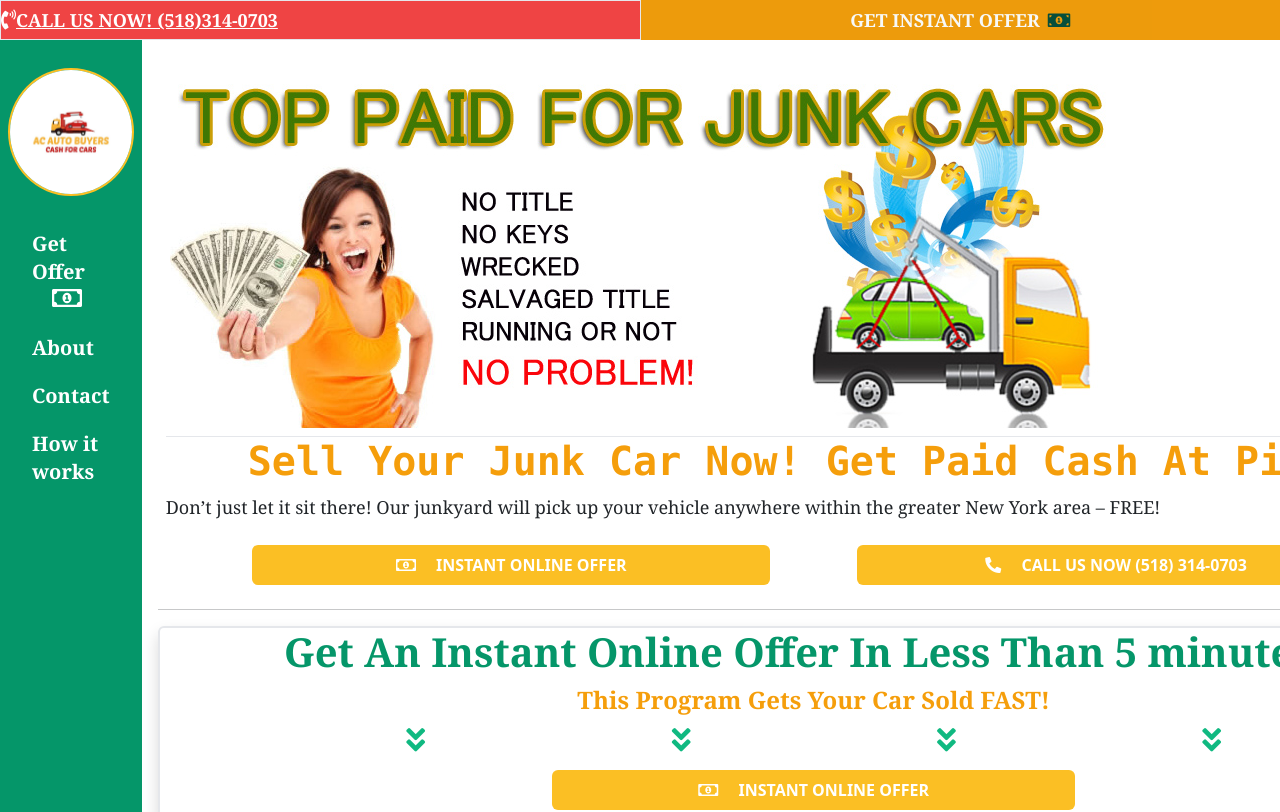
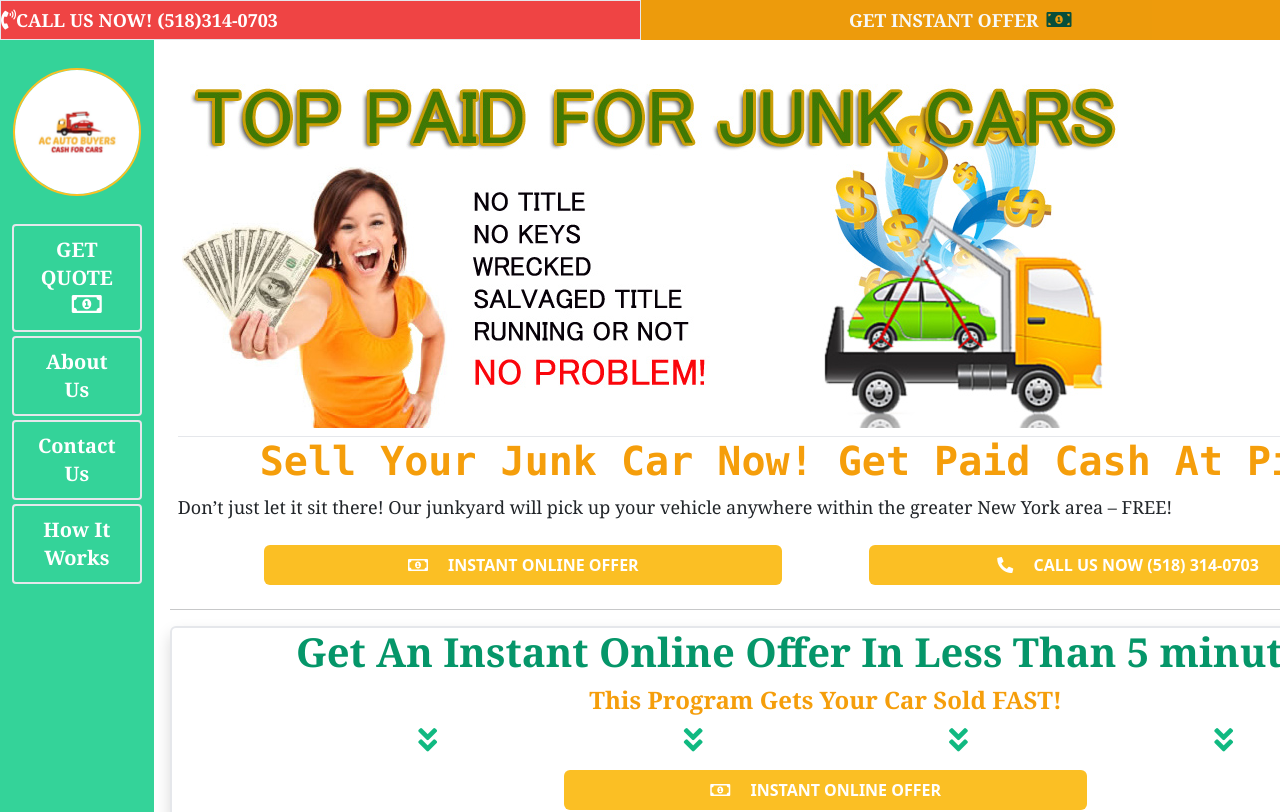
Before and after one commit to javantie/ac-auto-group, a React (Create React App) app: page / in a window 1280 px wide. Shown: the top 812 px of the page. Built offline with nearby package versions, Linux system fonts and the light colour scheme.

Commit message:
updated the banner and home page

```diff
--- a/src/App.js
+++ b/src/App.js
@@ -23,7 +23,7 @@ function App() {
           <Banner />
           <div className=" md:flex">
             {/* <!-- mobile menu bar --> */}
-            <div className="bg-green-700 text-gray-100 flex justify-between md:hidden">
+            <div className="bg-green-600 text-gray-100 flex justify-between md:hidden">
 
               {/* <!-- logo --> */}
               <Link
@@ -38,14 +38,14 @@ function App() {
               <button
                 id="mobile-menu"
                 onClick={handleClick}
-                className=" p-4 focus:outline-none focus:bg-green-800"
+                className=" p-4 focus:outline-none focus:bg-green-800 border-l-2"
               >
                 <i className="fas fa-bars text-3xl"></i>
               </button>
             </div>
 
             {/* <!-- sidebar --> */}
-            <aside className="sidebar min-h-screen sm:rounded-none rounded-br-lg bg-green-600 text-blue-100 w-64 space-y-6 py-7 px-2 absolute inset-y-0 left-0 transform -translate-x-full md:relative md:translate-x-0 transition duration-200 ease-in-out">
+            <aside className="sidebar min-h-screen sm:rounded-none rounded-br-lg bg-green-400  space-y-6 py-7 px-2 absolute inset-y-0 left-0 transform -translate-x-full md:relative md:translate-x-0 transition duration-200 ease-in-out">
               {/* <!-- logo --> */}
               <div className="flex justify-center">
                 <img
@@ -56,32 +56,32 @@ function App() {
               </div>
 
               {/* <!-- nav --> */}
-              <nav className="font-bold font-serif text-xl">
+              <nav className="font-bold font-serif text-xl p-1">
                 <Link
                   to="/"
-                  className="no-underline block text-white py-2.5 px-4 rounded transition duration-200 hover:bg-yellow-400 "
+                  className="no-underline block text-white py-2.5 px-4 rounded transition duration-200 hover:bg-yellow-400 border-2 text-center"
                 >
-                  Get Offer{" "}
+                  GET QUOTE{" "}
                   <i className="far fa-money-bill-alt pl-5 text-2xl"></i>
                 </Link>
                 <Link
                   to="/about-us"
-                  className="no-underline block text-white py-2.5 px-4 rounded transition duration-200 hover:bg-yellow-400"
+                  className="no-underline block text-white py-2.5 px-4 rounded transition duration-200 hover:bg-yellow-400 border-2 mt-1 text-center"
                 >
-                  About
+                  About Us
                 </Link>
 
                 <Link
                   to="/contact"
-                  className="no-underline block text-white py-2.5 px-4 rounded transition duration-200 hover:bg-yellow-400"
+                  className="no-underline block text-white py-2.5 px-4 rounded transition duration-200 hover:bg-yellow-400 border-2 mt-1 text-center"
                 >
-                  Contact
+                  Contact Us
                 </Link>
                 <Link
                   to="/how-it-works"
-                  className="no-underline block text-white py-2.5 px-4 rounded transition duration-200 hover:bg-yellow-400"
+                  className="no-underline block text-white py-2.5 px-4 rounded transition duration-200 hover:bg-yellow-400 border-2 mt-1 text-center"
                 >
-                  How it works
+                  How It Works
                 </Link>
               </nav>
             </aside>
--- a/src/components/Banner/index.js
+++ b/src/components/Banner/index.js
@@ -6,13 +6,13 @@ function Banner() {
     <div className="flex sticky top-0 z-0 sm:relative bg-green-900 w-full">
       <div className=" flex justify-between w-100 items-center text-white font-bold sm:text-lg no-underline border-1 bg-red-500 text-center">
         {/* <p className="text-xs font-bold text-white sm:text-lg animate-bounce mt-4">We Buy Junk Cars - (518)314-0703!</p> */}
-        <a href="tel:+15183140703" className="text-white font-serif">
-          <i className="fas fa-phone-volume text-xl"></i>CALL US NOW! (518)314-0703</a>
+        <a href="tel:+15183140703" className="text-white font-serif no-underline">
+          <i className="fas fa-phone-volume text-xl "></i>CALL US NOW! (518)314-0703</a>
       </div>
       {/* //-----------------------------------------Instant Offer Button(Custom)-------------------------------------------------------- */}
       <div className="flex justify-center items-center p-0 w-100 animate-pulse sm:bg-yellow-500">
         <a href="https://www.peddle.com/offer?pub_id=289876" rel="noreferrer"  target="_blank"className="bg-yellow-500 text-sm text-center sm:text-lg font-bold no-underline font-serif text-white  sm:border-none sm:rounded-none p-1.5 border-1 ">
-        GET INSTANT OFFER<i className="fas fa-money-bill-alt text-lg pl-2 text-green-900"></i> </a>
+        GET INSTANT OFFER<i className="fas fa-money-bill-alt text-xl pl-2 text-green-900"></i> </a>
       </div>
     </div>
   );
--- a/src/components/LeadForm/index.js
+++ b/src/components/LeadForm/index.js
@@ -67,10 +67,10 @@ function LeadForm() {
     <div className="my-4 p-2 rounded-lg shadow-lg leadform ">
       <div>
         <p className="font-bold text-center mt-8 text-2xl font-serif text-yellow-500">
-          Fill out the form below to get a free instant quote.
+          Fill out the form below to get a free instant quote!
         </p>
       </div>
-      <div className="flex justify-center border-2 rounded">
+      <div className="flex justify-center border-2 rounded pb-2">
         <form method="POST" onSubmit={handleSubmit} className=" w-5/6">
           <div className="form-group">
             <label htmlFor="name" className="font-bold font-serif text-lg">
--- a/src/pages/Home.js
+++ b/src/pages/Home.js
@@ -8,7 +8,6 @@ function Home() {
   return (
     <div>
       <Hero />
-
       <div className=" border-2 mb-2 rounded-md shadow">
         <h1 className="text-center font-bold text-green-600 font-serif">
           Get An Instant Online Offer In Less Than 5 minutes!!
```
